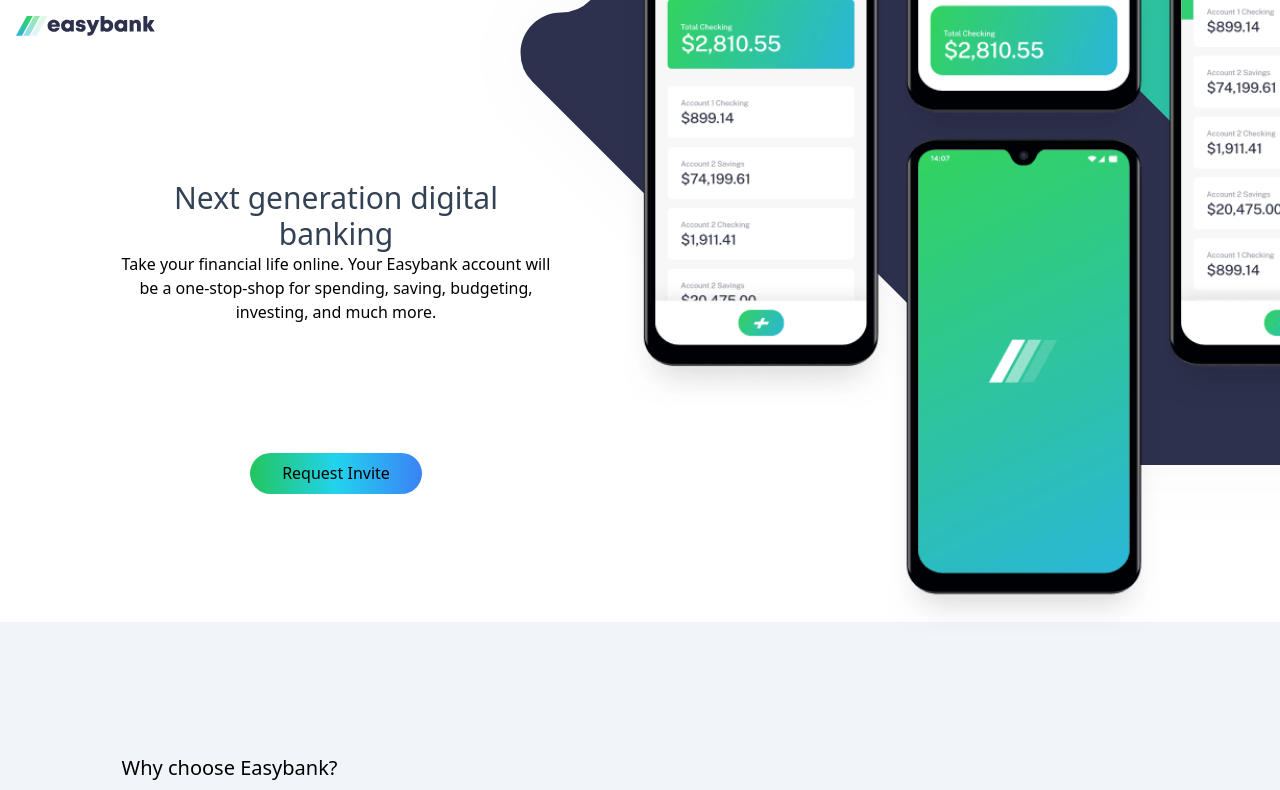
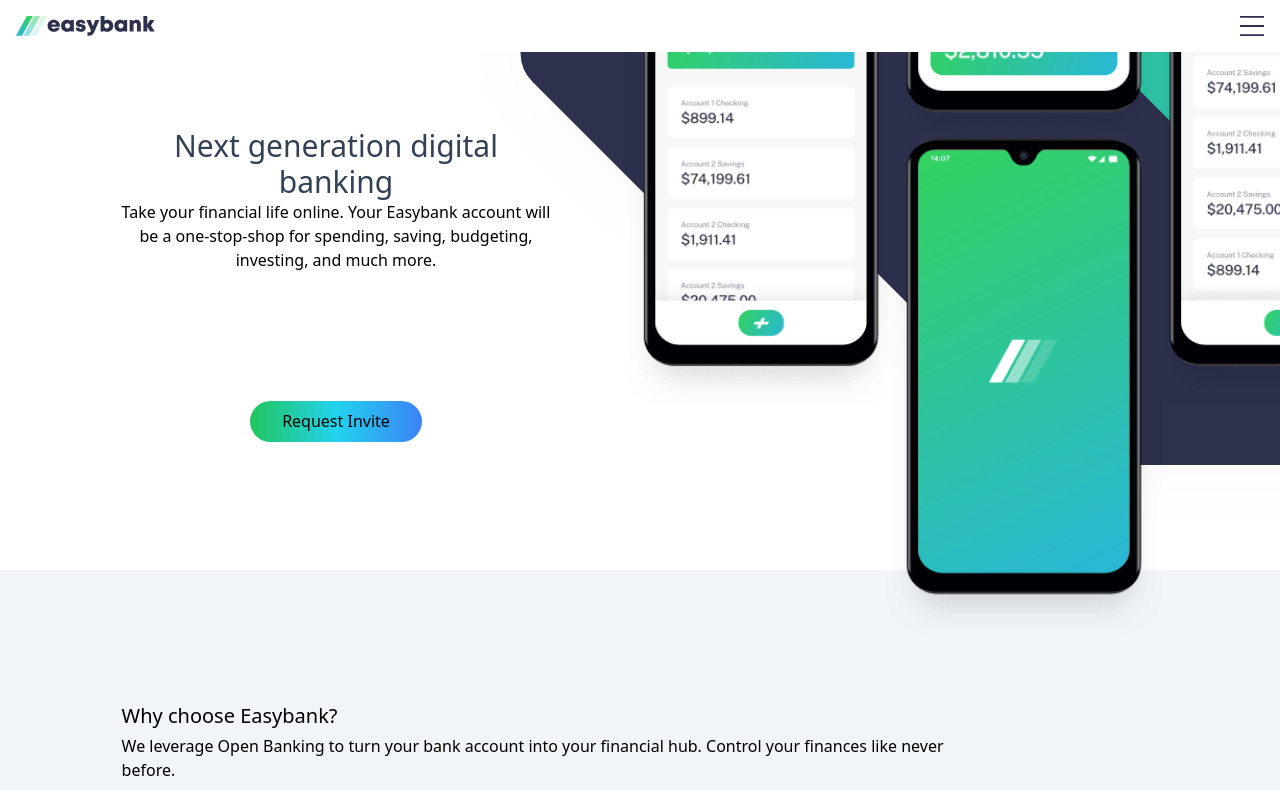
Before and after one commit to akareagwom/easy-bank, a React (Create React App) app: page / in a window 1280 px wide. Shown: the top 790 px of the page. Built offline with nearby package versions, Linux system fonts and the light colour scheme.

Commit message:
desktop navbar start

```diff
--- a/src/App.js
+++ b/src/App.js
@@ -23,13 +23,13 @@
   return (
     <div className=" h-screen absolute">
 
-      <div className='relative w-full'>
+      <div className=' w-full absolute z-[2]'>
         <Navbar/>
       </div>
 
       <div>
         <div className='md:overflow-hidden md:flex  '>
-          <div className='absolute md:overflow-hidden bg-intromobile  h-auto  md:bg-[0%] md:w-[65%] md:h-auto md:bg-introdesktop md:left-[35%] md:z-[2] md:top-[-75%] bg-no-repeat p-4 top-[0%] z-[-1] '>
+          <div className='absolute md:overflow-hidden bg-intromobile  h-auto  md:bg-[0%] md:w-[65%] md:h-auto md:bg-introdesktop md:left-[35%] md:z-[1] md:top-[-75%] bg-no-repeat p-4 top-[0%] z-[-1] '>
             <img className='w-[70%]  md:w-[100%]  md:ml-[20%] md:mt-[30%]' src={mockups} alt="asset"/>
           </div>
           <div className='pt-[99%] md:pt-[10%] md:pr-[57%]  px-[9.5%] text-center'>
```
